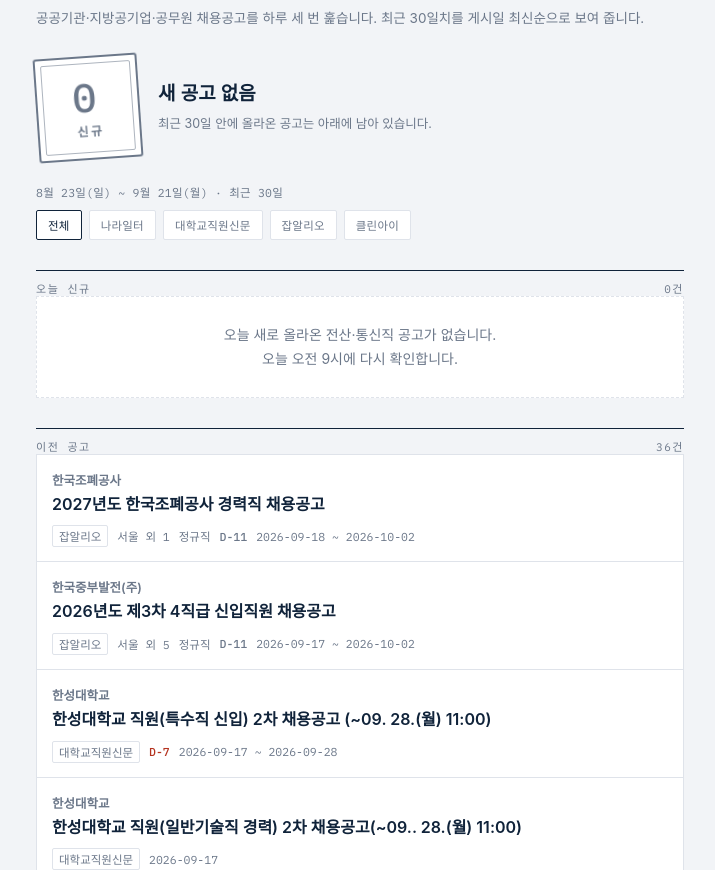
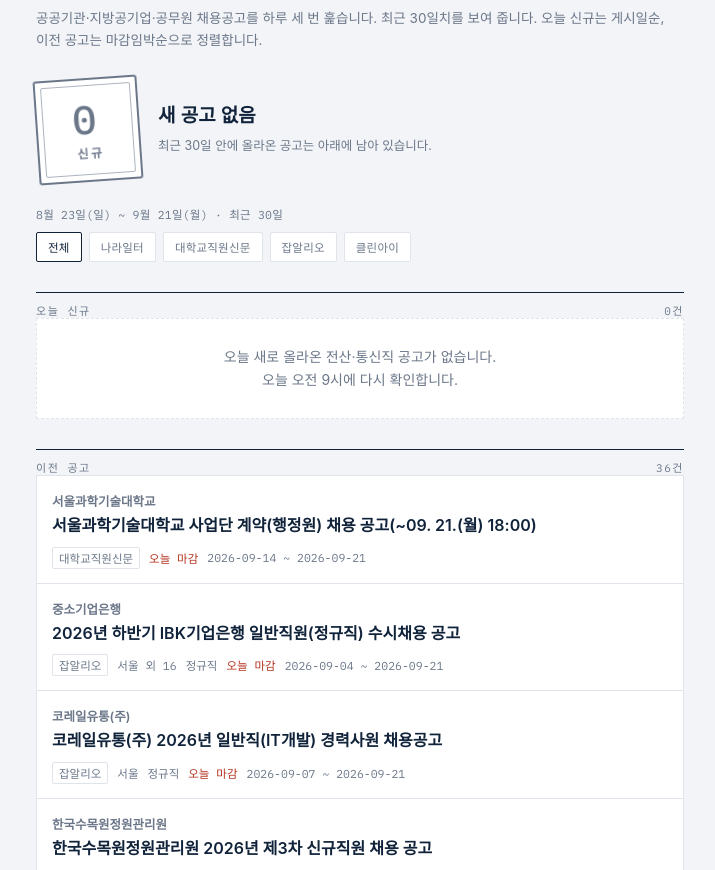
Before and after one commit to mykim-app/Job-Watch, a plain HTML site: page docs/index.html in a window 1280 px wide. Shown: the part 82-952 px from the top of the page, without its empty margins (280-995 px from the left). Drawn offline with Linux system fonts and the light colour scheme; a web font is replaced by a local one.

Commit message:
Add files via upload

```diff
--- a/docs/index.html
+++ b/docs/index.html
@@ -2,7 +2,7 @@
 <html lang="ko">
 <head>
 <meta charset="utf-8">
-<meta name="viewport" content="width=device-width, initial-scale=1">
+<meta name="viewport" content="width=device-width, initial-scale=1, viewport-fit=cover">
 <title>전산·통신직 채용 정보 모니터링</title>
 <link rel="stylesheet" href="https://cdn.jsdelivr.net/gh/orioncactus/pretendard@v1.3.9/dist/web/static/pretendard.min.css">
 <link rel="preconnect" href="https://fonts.gstatic.com" crossorigin>
@@ -14,20 +14,19 @@
   --display:"Nanum Myeongjo",serif;
   --body:Pretendard,-apple-system,BlinkMacSystemFont,system-ui,sans-serif;
   --data:"IBM Plex Mono",ui-monospace,monospace;
+  box-sizing:border-box;
 }
 *{box-sizing:border-box}
 body{margin:0;background:var(--paper);color:var(--ink);font-family:var(--body);
   -webkit-font-smoothing:antialiased}
 .wrap{max-width:680px;margin:0 auto;padding:22px 16px 64px}
 
-/* ── 머리말 */
 .eyebrow{font-family:var(--data);font-size:11px;letter-spacing:.14em;color:var(--muted);
   text-transform:uppercase}
 h1{font-family:var(--display);font-weight:800;font-size:clamp(23px,6.2vw,32px);
   line-height:1.26;letter-spacing:-.01em;margin:8px 0 6px;word-break:keep-all}
 .sub{font-size:13.5px;line-height:1.6;color:var(--muted);margin:0;word-break:keep-all}
 
-/* ── 접수인 (이 페이지의 signature) */
 .seal-row{display:flex;align-items:center;gap:18px;margin:26px 0 8px}
 .seal{flex:0 0 auto;width:104px;height:104px;display:grid;place-items:center;
   border:2.5px solid var(--seal);border-radius:3px;color:var(--seal);
@@ -50,7 +49,6 @@ h1{font-family:var(--display);font-weight:800;font-size:clamp(23px,6.2vw,32px);
 .range{font-family:var(--data);font-size:11.5px;color:var(--muted);margin-top:24px;
   letter-spacing:.02em}
 
-/* ── 출처 필터 */
 .chips{display:flex;flex-wrap:wrap;gap:7px;margin:10px 0 14px}
 .chip{font-family:var(--data);font-size:11.5px;letter-spacing:.02em;padding:6px 11px;
   border:1px solid var(--rule);background:var(--card);color:var(--muted);
@@ -58,7 +56,6 @@ h1{font-family:var(--display);font-weight:800;font-size:clamp(23px,6.2vw,32px);
 .chip[aria-pressed="true"]{border-color:var(--ink);color:var(--ink);font-weight:500}
 .chip:focus-visible{outline:2px solid var(--seal);outline-offset:2px}
 
-/* ── 목록 */
 .band{font-family:var(--data);font-size:11px;letter-spacing:.14em;color:var(--muted);
   border-top:1.5px solid var(--ink);padding-top:9px;margin:30px 0 0;
   display:flex;justify-content:space-between;align-items:baseline}
@@ -74,6 +71,7 @@ h1{font-family:var(--display);font-weight:800;font-size:clamp(23px,6.2vw,32px);
 .tag.new{border-color:var(--seal);color:var(--seal)}
 .dday{font-weight:500}
 .dday.soon{color:var(--alert)}
+
 /* 읽은 공고 */
 .item.read{background:#FAFBFC}
 .item.read .ttl{color:var(--muted);font-weight:500}
@@ -83,8 +81,6 @@ h1{font-family:var(--display);font-weight:800;font-size:clamp(23px,6.2vw,32px);
 .item.read .dday.soon{color:#C08A80}
 .item.read .ttl::after{content:"읽음";font-family:var(--data);font-size:10px;
   letter-spacing:.08em;color:#98A2B3;margin-left:7px;vertical-align:1px;white-space:nowrap}
-.warn{margin-top:10px;padding:9px 11px;border:1px solid #E4C7C0;background:#FCF6F4;
-  color:var(--alert);font-family:var(--data);font-size:11.5px;line-height:1.6;border-radius:2px}
 .reset{background:none;border:none;padding:0;margin-top:8px;font-family:var(--data);
   font-size:11.5px;color:var(--muted);cursor:pointer;text-decoration:underline}
 .reset:hover{color:var(--ink)}
@@ -93,6 +89,8 @@ h1{font-family:var(--display);font-weight:800;font-size:clamp(23px,6.2vw,32px);
   text-align:center;color:var(--muted);font-size:14px;line-height:1.7;word-break:keep-all}
 footer{margin-top:34px;font-size:12px;line-height:1.7;color:var(--muted);
   border-top:1px solid var(--rule);padding-top:14px}
+.warn{margin-top:10px;padding:9px 11px;border:1px solid #E4C7C0;background:#FCF6F4;
+  color:var(--alert);font-family:var(--data);font-size:11.5px;line-height:1.6;border-radius:2px}
 .more{margin-top:14px;font-family:var(--data);font-size:12px;background:var(--card);
   border:1px solid var(--rule);padding:11px 14px;color:var(--ink);cursor:pointer;width:100%;
   letter-spacing:.02em}
@@ -105,7 +103,7 @@ footer{margin-top:34px;font-size:12px;line-height:1.7;color:var(--muted);
 <div class="wrap">
   <div class="eyebrow" id="stamp-date">—</div>
   <h1>전산·통신직 채용 정보 모니터링</h1>
-  <p class="sub">공공기관·지방공기업·공무원 채용공고를 하루 세 번 훑습니다. 최근 30일치를 게시일 최신순으로 보여 줍니다.</p>
+  <p class="sub">공공기관·지방공기업·공무원 채용공고를 하루 세 번 훑습니다. 최근 30일치를 보여 줍니다. 오늘 신규는 게시일순, 이전 공고는 마감임박순으로 정렬합니다.</p>
 
   <div class="seal-row">
     <div class="seal zero" id="seal"><div><div class="n" id="seal-n">–</div><div class="lbl">신규</div></div></div>
@@ -126,20 +124,11 @@ footer{margin-top:34px;font-size:12px;line-height:1.7;color:var(--muted);
 const $ = s => document.querySelector(s);
 const esc = s => String(s ?? "").replace(/[&<>"]/g, c => ({"&":"&amp;","<":"&lt;",">":"&gt;",'"':"&quot;"}[c]));
 const DAYS = ["일","월","화","수","목","금","토"];
-const WINDOW_DAYS = 30;   // 화면에 보여줄 기간. 이 숫자만 바꾸면 된다
+const WINDOW_DAYS = 30;          // 화면에 보여줄 기간. 이 숫자만 바꾸면 된다
 const RUN_HOURS = [9, 13, 17];   // NAS 작업 스케줄러에 걸어둔 시각. 바꾸면 여기도 맞출 것
+const READ_KEY = "jobwatch:read";
 
-// 지금 시각 기준으로 다음 수집이 언제인지 문장으로 만든다
-function nextRunText() {
-  const now = new Date();
-  const h = now.getHours(), m = now.getMinutes();
-  const label = n => (n < 12 ? "오전 " + n : "오후 " + (n === 12 ? 12 : n - 12)) + "시";
-  for (const t of RUN_HOURS) {
-    if (h < t || (h === t && m < 5)) return "오늘 " + label(t);
-  }
-  return "내일 " + label(RUN_HOURS[0]);
-}
-const READ_KEY = "jobwatch:read";
+let ALL = [], SOURCE = "전체", TODAY = "", CUTOFF = "", ARCHIVE = false;
 
 // 읽은 공고는 이 브라우저에만 기록된다. 휴대폰과 PC는 따로 관리된다.
 function readSet() {
@@ -150,7 +139,6 @@ function saveRead(set) {
   try { localStorage.setItem(READ_KEY, JSON.stringify([...set])); } catch (e) {}
 }
 let READ = readSet();
-let ALL = [], SOURCE = "전체", TODAY = "", CUTOFF = "", ARCHIVE = false;
 
 const ddayText = d => d === null || d === undefined ? "" : (d < 0 ? "마감" : d === 0 ? "오늘 마감" : "D-" + d);
 const posted = p => p.start_date || p.first_seen || "";
@@ -164,6 +152,17 @@ function backDays(iso, n) {
   const d = new Date(iso + "T00:00:00");
   d.setDate(d.getDate() - (n - 1));
   return d.toISOString().slice(0, 10);
+}
+
+// 지금 시각 기준으로 다음 수집이 언제인지 문장으로 만든다
+function nextRunText() {
+  const now = new Date();
+  const h = now.getHours(), m = now.getMinutes();
+  const label = n => (n < 12 ? "오전 " + n : "오후 " + (n === 12 ? 12 : n - 12)) + "시";
+  for (const t of RUN_HOURS) {
+    if (h < t || (h === t && m < 5)) return "오늘 " + label(t);
+  }
+  return "내일 " + label(RUN_HOURS[0]);
 }
 
 function card(p, isNew) {
@@ -187,11 +186,18 @@ function card(p, isNew) {
          '<div class="meta">' + bits.join("") + "</div></article>";
 }
 
-// 게시일 최신순, 같으면 발견일 최신순, 그다음 기관명
+// 오늘 신규 — 게시일 최신순, 같으면 발견일 최신순, 그다음 기관명
 const byNewest = (a, b) =>
   posted(b).localeCompare(posted(a)) ||
   (b.first_seen || "").localeCompare(a.first_seen || "") ||
   (a.org || "").localeCompare(b.org || "", "ko");
+
+// 이전 공고 — 마감이 임박한 순. 마감일이 없는(상시채용) 공고는 뒤로 보낸다
+const byDeadline = (a, b) => {
+  const da = (a.d_day === null || a.d_day === undefined) ? Infinity : a.d_day;
+  const db = (b.d_day === null || b.d_day === undefined) ? Infinity : b.d_day;
+  return da - db || (a.org || "").localeCompare(b.org || "", "ko");
+};
 
 function inWindow(p) {
   return ARCHIVE || (p.first_seen || "") >= CUTOFF;
@@ -203,7 +209,7 @@ function render() {
     .filter(inWindow);
 
   const fresh = pool.filter(p => p.first_seen === TODAY).sort(byNewest);
-  const rest  = pool.filter(p => p.first_seen !== TODAY).sort(byNewest);
+  const rest  = pool.filter(p => p.first_seen !== TODAY).sort(byDeadline);
 
   let html = '<div class="band"><span>오늘 신규</span><span>' + fresh.length + "건</span></div>";
   html += fresh.length
@@ -242,6 +248,15 @@ function render() {
   return fresh.length;
 }
 
+function chips(labels) {
+  $("#chips").innerHTML = ["전체", ...labels]
+    .map(l => '<button class="chip" aria-pressed="' + (l === SOURCE) + '">' + esc(l) + "</button>").join("");
+  $("#chips").querySelectorAll(".chip").forEach(b => b.onclick = () => {
+    SOURCE = b.textContent;
+    chips(labels); render();
+  });
+}
+
 function updateReset() {
   const known = new Set(ALL.map(p => p.uid));
   const n = [...READ].filter(u => known.has(u)).length;
@@ -269,15 +284,6 @@ function refresh() {
     ? "보관 중인 공고 전체 · 접수 진행 중인 건만"
     : (CUTOFF ? fmt(CUTOFF) + " ~ " + fmt(TODAY) + " · 최근 " + WINDOW_DAYS + "일" : "");
   return n;
-}
-
-function chips(labels) {
-  $("#chips").innerHTML = ["전체", ...labels]
-    .map(l => '<button class="chip" aria-pressed="' + (l === SOURCE) + '">' + esc(l) + "</button>").join("");
-  $("#chips").querySelectorAll(".chip").forEach(b => b.onclick = () => {
-    SOURCE = b.textContent;
-    chips(labels); render();
-  });
 }
 
 fetch("data/postings.json?v=" + Date.now())
```
